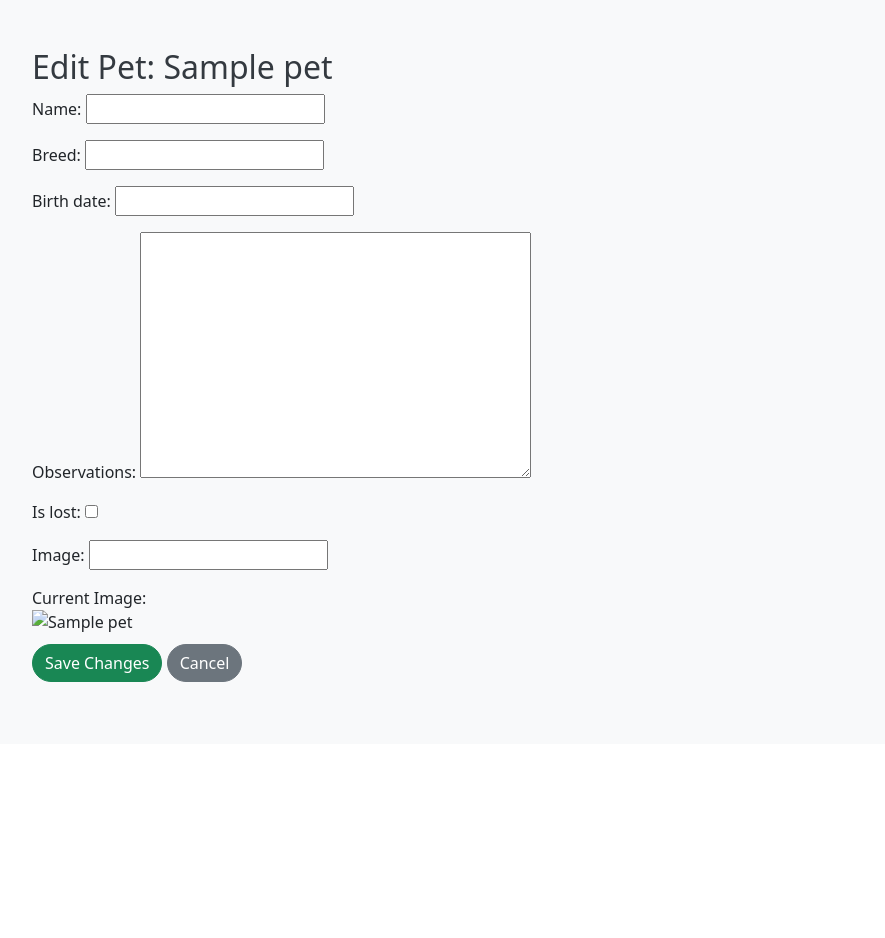
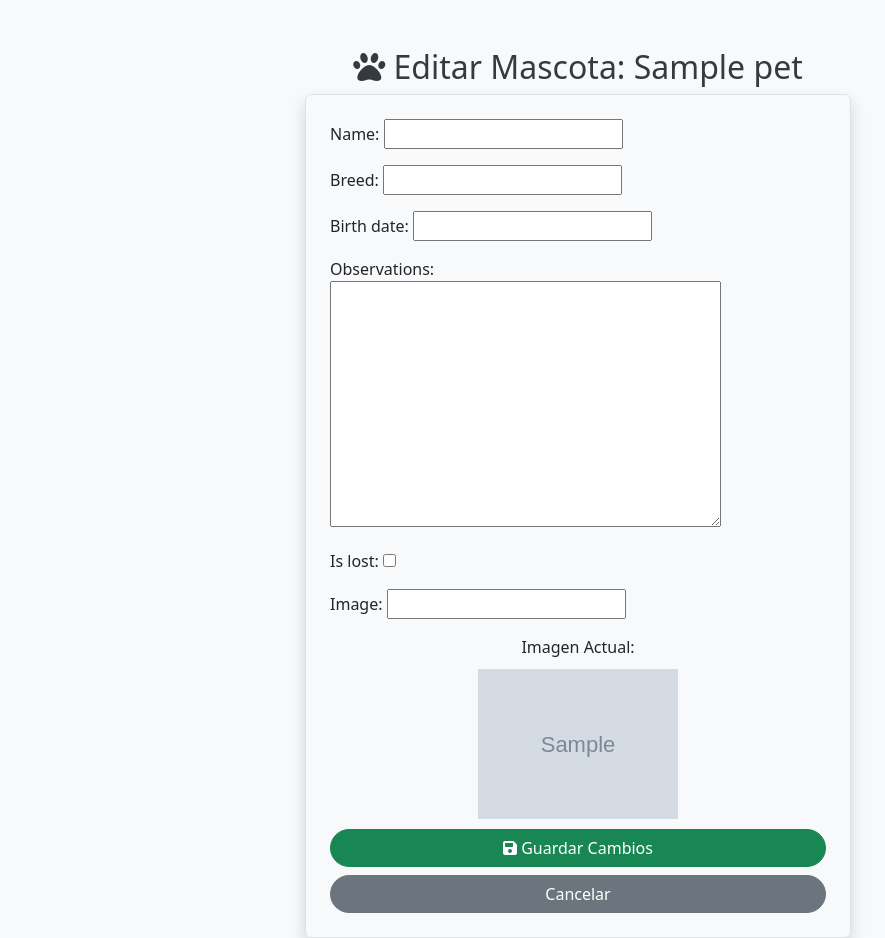
Before and after one commit to MartinM10/BeDoggo, a Django app: template templates/pets/edit_pet.html in a window 1280 px wide. Shown: the part 56-994 px from the top of the page, without its empty margins (62-947 px from the left). Before the commit the page ends 738 px from the top, so only its background shows below. Run offline with Django 5.2, Linux system fonts and the light colour scheme; the template is opened without the code that fills it: values that come from a table or form of the project are taken from there, others are empty; tables that the repository leaves empty hold one stand-in row (values such as "Sample post"); grey boxes marked "Sample" are stand-in pictures; parts of the project's set-up code (start-up, migrations or seed data) failed here and were passed over; some libraries are stand-ins or nearby versions.

Commit message:
fixed image url

```diff
--- a/beDoggo/forms.py
+++ b/beDoggo/forms.py
@@ -69,12 +69,12 @@
     def __init__(self, *args, **kwargs):
         super(PetForm, self).__init__(*args, **kwargs)
         if self.instance and self.instance.image:
-            self.fields['image'].widget.attrs['data-current-image'] = self.instance.image.url
+            self.fields['image'].widget.attrs['data-current-image'] = self.instance.image
 
     def clean_birth_date(self):
         birth_date = self.cleaned_data.get('birth_date')
-        if birth_date > now:
-            raise forms.ValidationError("Error. Birth date > now.")
+        if birth_date > now().date():
+            raise forms.ValidationError("Error. Birth date cannot be in the future.")
         return birth_date
 
 
--- a/templates/accounts/profile.html
+++ b/templates/accounts/profile.html
@@ -9,7 +9,7 @@
             <div class="border p-4 rounded shadow">
                 <div class="text-center">
                     {% if profile.profile_picture %}
-                        <img src="{{ profile.profile_picture.url }}" alt="Imagen de perfil" class="img-thumbnail mb-3"
+                        <img src="{{ profile.profile_picture }}" alt="Imagen de perfil" class="img-thumbnail mb-3"
                              style="width: 150px; height: 150px; object-fit: cover;">
                     {% else %}
                         <img src="/static/images/default_profile_image.png" alt="Imagen de perfil"
--- a/templates/dashboard.html
+++ b/templates/dashboard.html
@@ -29,8 +29,8 @@
                         <div class="carousel-item {% if forloop.first %}active{% endif %}">
                             <div class="card mx-auto" style="max-width: 400px;">
                                 <!-- Imagen de la mascota -->
-                                {% if pet.photo %}
-                                    <img src="{{ pet.photo.url }}" class="card-img-top" alt="{{ pet.name }}"
+                                {% if pet.image %}
+                                    <img src="{{ pet.image }}" class="card-img-top" alt="{{ pet.name }}"
                                          style="height: 300px; object-fit: cover;">
                                 {% else %}
                                     <img src="/static/images/default_pet_image.jpg" class="card-img-top"
--- a/templates/pets/edit_pet.html
+++ b/templates/pets/edit_pet.html
@@ -4,20 +4,26 @@
 {% endblock %}
 
 {% block content %}
-    <div class="container mt-4">
-        <h2>Edit Pet: {{ pet.name }}</h2>
+    <div class="row justify-content-center mt-4">
+        <div class="col-md-6">
+            <h2 class="text-center"><i class="fas fa-paw"></i> Editar Mascota: {{ pet.name }}</h2>
+            <div class="border p-4 rounded shadow">
                 <form method="post" enctype="multipart/form-data">
                     {% csrf_token %}
                     {{ form.as_p }}
                     {% if pet.image %}
-                <div class="form-group">
-                    <label>Current Image:</label>
-                    <img src="{{ pet.image.url }}" alt="{{ pet.name }}"
-                         style="max-width: 200px; display: block; margin-bottom: 10px;">
+                        <div class="form-group text-center">
+                            <label>Imagen Actual:</label>
+                            <img src="{{ pet.image }}" alt="{{ pet.name }}"
+                                 style="max-width: 200px; display: block; margin: 10px auto;">
                         </div>
                     {% endif %}
-            <button type="submit" class="btn btn-success">Save Changes</button>
-            <a href="{% url 'dashboard' %}" class="btn btn-secondary">Cancel</a>
+                    <button type="submit" class="btn btn-success w-100">
+                        <i class="fas fa-save"></i> Guardar Cambios
+                    </button>
+                    <a href="{% url 'dashboard' %}" class="btn btn-secondary w-100 mt-2">Cancelar</a>
                 </form>
             </div>
+        </div>
+    </div>
 {% endblock %}
```
Lines whose indentation alone changed are shown as unchanged.
